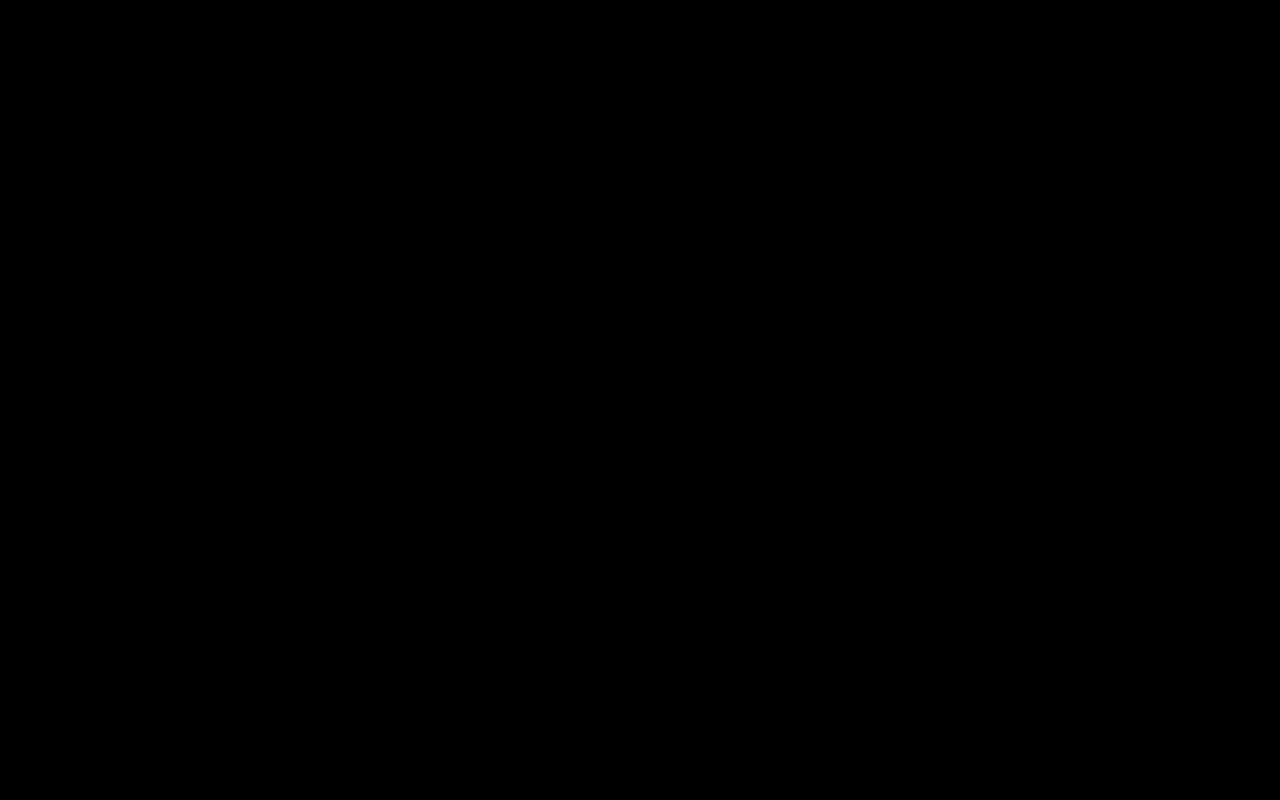
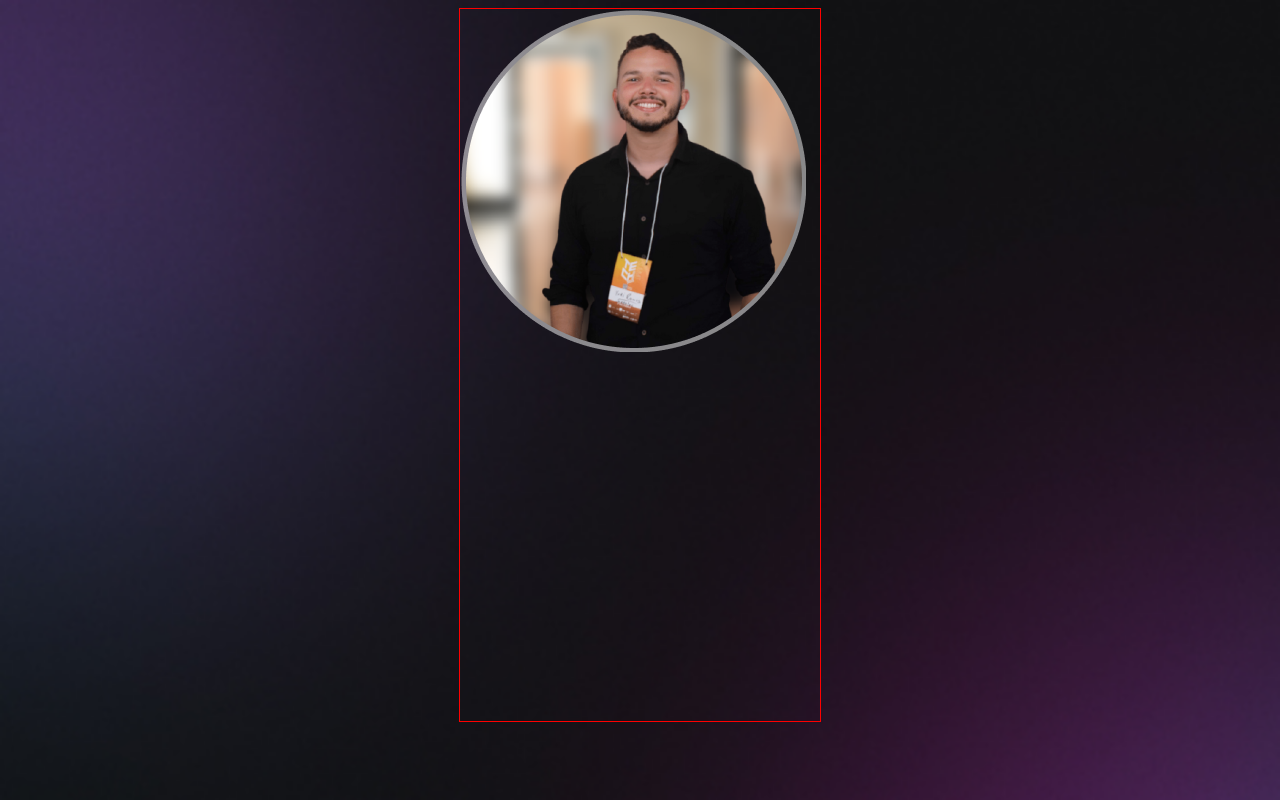
Before and after one commit to Yuri-Ramos/FrontEnd_Essencial, a plain HTML site: page Estudos/ROCKETSEAT/index.html in a window 1280 px wide. Drawn offline with Linux system fonts and the light colour scheme.

Commit message:
Merge branch 'main' of https://github.com/Yuri-Ramos/FrontEnd_Essencial

```diff
--- a/Estudos/ROCKETSEAT/index.html
+++ b/Estudos/ROCKETSEAT/index.html
@@ -1,5 +1,6 @@
 <!DOCTYPE html>
 <html lang="PT-br">
+
 <head>
   <meta charset="UTF-8">
   <meta http-equiv="X-UA-Compatible" content="IE=edge">
@@ -7,7 +8,18 @@
   <title>Links</title>
   <link rel="stylesheet" href="./style.css">
 </head>
+
 <body>
 
+  <div id="container">
+    <div id="profile">
+      <img src="./assets/Ellipse.png" alt="profile">
+    </div>
+
+
+
+  </div>
+
 </body>
+
 </html>
--- a/Estudos/ROCKETSEAT/style.css
+++ b/Estudos/ROCKETSEAT/style.css
@@ -1,3 +1,21 @@
-body{
-  background-color: black;
+body {
+  /*
+  background-image: url("./assets/bg-mobile.jpg");
+  background-repeat: no-repeat;
+  background-position: top center;
+  background-size: cover;
+  */
+
+  /*Agrupamento de codigo*/
+  background: url(./assets/bg-mobile.jpg) no-repeat top center/cover;
 }
+#container {
+  border: 1px solid red;
+  width: 360px;
+  height: 712px;
+  margin: auto;
+}
+#profile {
+  height: 70px;
+  width: 70px;
+}
```
Also changed, not shown: Estudos/ROCKETSEAT/assets/Ellipse.png (added), Estudos/ROCKETSEAT/assets/bg-mobile.jpg (added).
